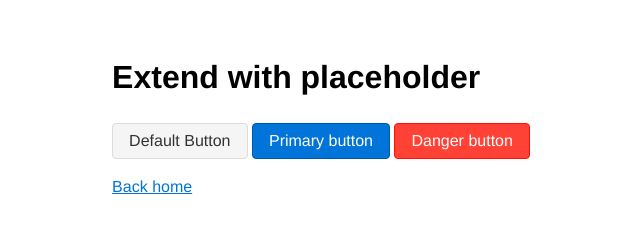
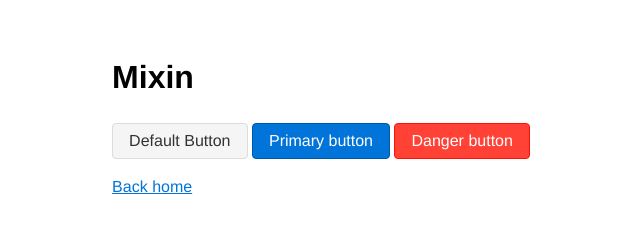
Before and after one commit to mdo/css-output, a website: page 05-mixin/index.html in a window 1280 px wide. Shown: the whole page, without its empty margins (319-959 px from the left). Drawn offline with nearby package versions, Linux system fonts and the light colour scheme; files that its build step writes are made by us from their sources.

Commit message:
Revise mixin test page title

```diff
--- a/05-mixin/index.html
+++ b/05-mixin/index.html
@@ -8,7 +8,7 @@
     <link href="placeholder.css" rel="stylesheet">
   </head>
   <body>
-    <h1>Extend with placeholder</h1>
+    <h1>Mixin</h1>
     <button type="button" class="btn-default">Default Button</button>
     <button type="button" class="btn-primary">Primary button</button>
     <button type="button" class="btn-danger">Danger button</button>
```
